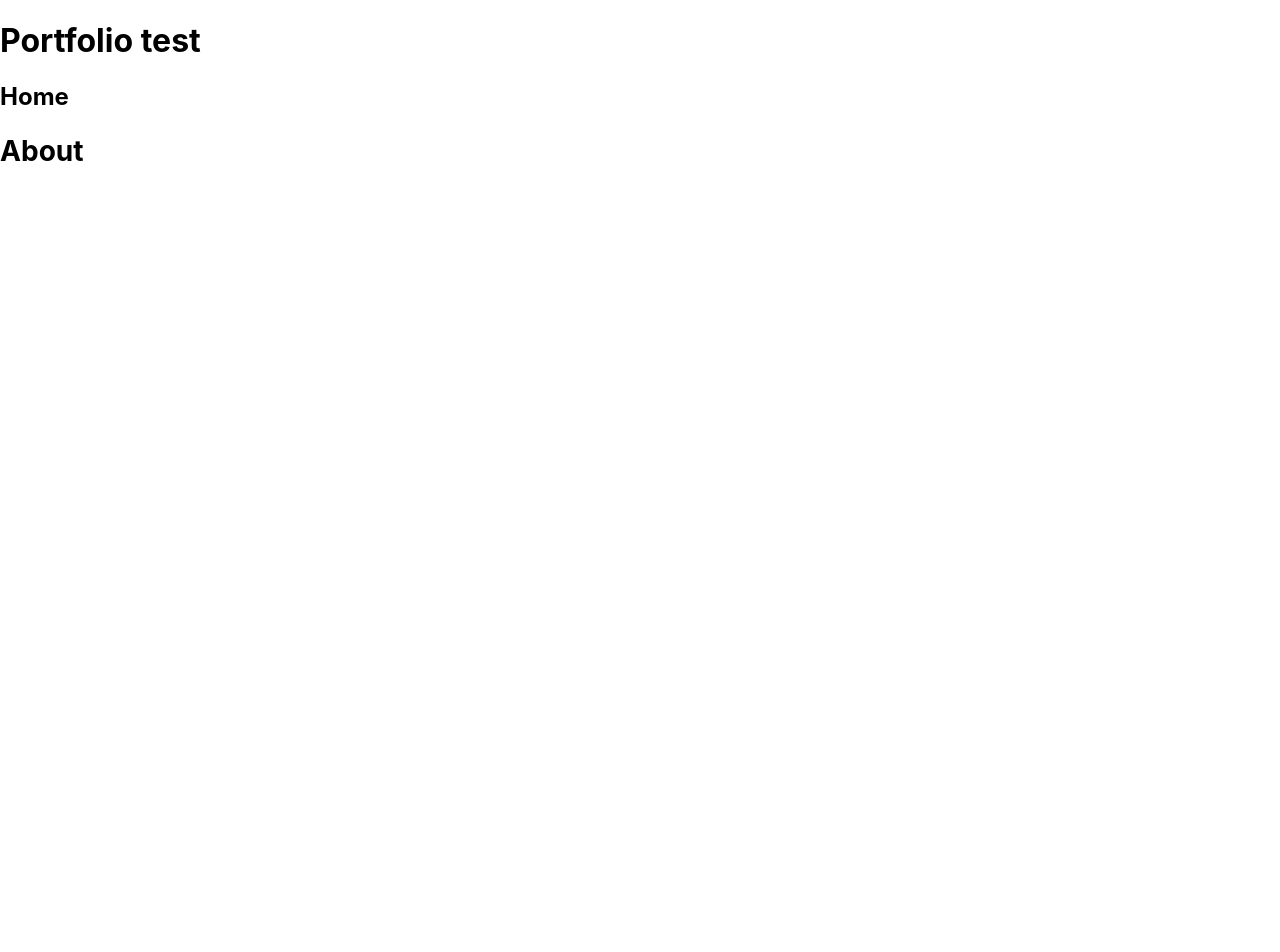
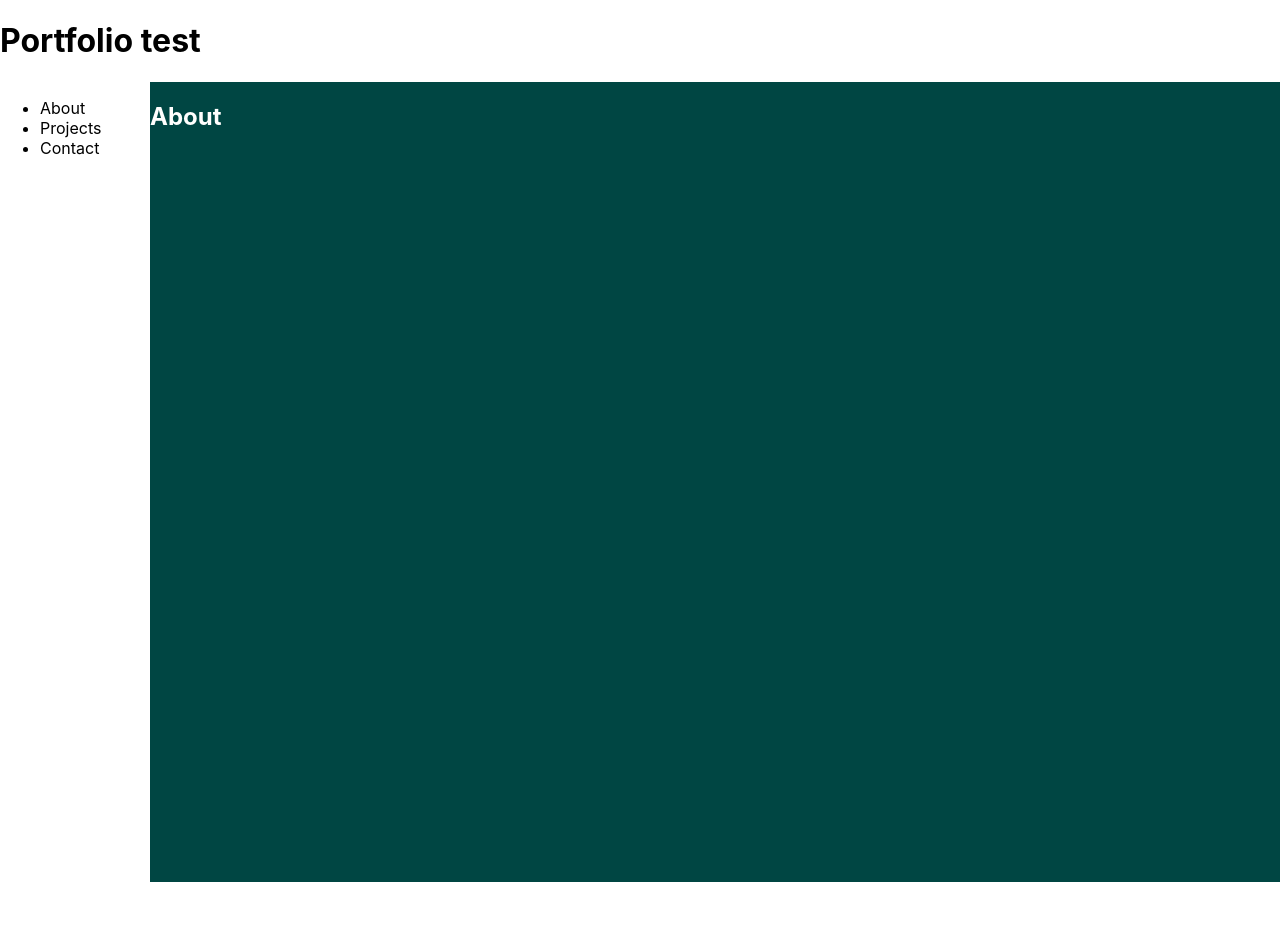
Before and after one commit to benbeardyman/ben-barlow-portfolio, a React (Create React App) app: page / in a window 1280 px wide. Shown: the top 952 px of the page. After the commit the page ends 882 px from the top, so only its background shows below. Built offline with nearby package versions, Linux system fonts and the light colour scheme.

Commit message:
initial layout structure built

```diff
--- a/package.json
+++ b/package.json
@@ -10,6 +10,7 @@
     "react": "^18.2.0",
     "react-dom": "^18.2.0",
     "react-router": "^6.8.0",
+    "react-router-dom": "^6.8.0",
     "react-scripts": "5.0.1",
     "styled-components": "^5.3.6",
     "web-vitals": "^2.1.4"
--- a/src/App.js
+++ b/src/App.js
@@ -1,12 +1,45 @@
+import { BrowserRouter as Router, Route, Routes } from "react-router-dom";
+import styled from "styled-components";
 import Home from "./container/Home";
+import NavBar from "./components/NavBar";
 
+const Wrapper = styled.div`
+  display: grid;
+  grid-template-areas: 'nav main';
+  grid-template-columns: 150px 1fr;
+  min-height:100%;
+`
+
+const Nav = styled.div`
+  grid-area: nav;
+  height: 100vh;
+`
+
+const Main = styled.div`
+  grid-area: main;
+  height:100vh;
+  overflow: auto;
+`
 
 function App() {
   return (
-    <div>
+    <>
       <h1>Portfolio test</h1>
-      <Home />
-    </div>
+
+      <Wrapper>
+        <Router>
+          <Nav>
+            <NavBar />
+          </Nav>
+          <Main>
+            <Routes>
+              <Route exact path="/" element={<Home />} />
+            </Routes>
+          </Main>
+        </Router>
+      </Wrapper>
+
+    </>
   );
 }
 
--- a/src/components/About.js
+++ b/src/components/About.js
@@ -2,13 +2,18 @@
 
 const Wrapper = styled.div`
     height: 100vh;
+    background-color: #004643;
+`
+
+const Header = styled.h2`
+    color: #fffffe
 `
 
 const About = () => {
 
     return (
         <Wrapper>
-            <h2>About</h2>
+            <Header>About</Header>
         </Wrapper>
     )
 
--- a/src/components/Contact.js
+++ b/src/components/Contact.js
@@ -2,13 +2,18 @@
 
 const Wrapper = styled.div`
     height: 100vh;
+    background-color: #abd1c6;
+`
+
+const Header = styled.h2`
+    color: #001e1d;
 `
 
 const Contact = () => {
 
     return (
         <Wrapper>
-            <h2>Contact</h2>
+            <Header>Contact</Header>
         </Wrapper>
     )
 
--- a/src/components/NavBar.js
+++ b/src/components/NavBar.js
@@ -1,7 +1,19 @@
+
+
 const NavBar = () => {
 
     return (
-        <h2>Nav Bar</h2>
+        <ul>
+            <li>
+                About
+            </li>
+            <li>
+                Projects
+            </li>
+            <li>
+                Contact
+            </li>
+        </ul>
     )
 
 }
--- a/src/components/Projects.js
+++ b/src/components/Projects.js
@@ -2,13 +2,18 @@
 
 const Wrapper = styled.div`
     height: 100vh;
+    background-color: #004643;
+`
+
+const Header = styled.h2`
+    color: #fffffe
 `
 
 const Projects = () => {
 
     return (
         <Wrapper>
-            <h2>Projects</h2>
+            <Header>Projects</Header>
         </Wrapper>
     )
 
--- a/src/container/Home.js
+++ b/src/container/Home.js
@@ -1,17 +1,23 @@
 import About from "../components/About"
 import Contact from "../components/Contact"
 import Projects from "../components/Projects"
+import styled from "styled-components"
+
+const Wrapper = styled.div`
+    display: flex;
+    flex-direction: column;
+`
 
 const Home = () => {
 
     return (
-        <div>
-            <h2>Home</h2>
-
-            <h3><About /></h3>
-            <h3><Contact /></h3>
-            <h3><Projects /></h3>
-        </div>
+        <>
+            <Wrapper>
+                <About />
+                <Contact />
+                <Projects />
+            </Wrapper>
+        </>
 
     )
 
```
Also changed, not shown: 1 other file (tests, documents, lock files or other folders).
